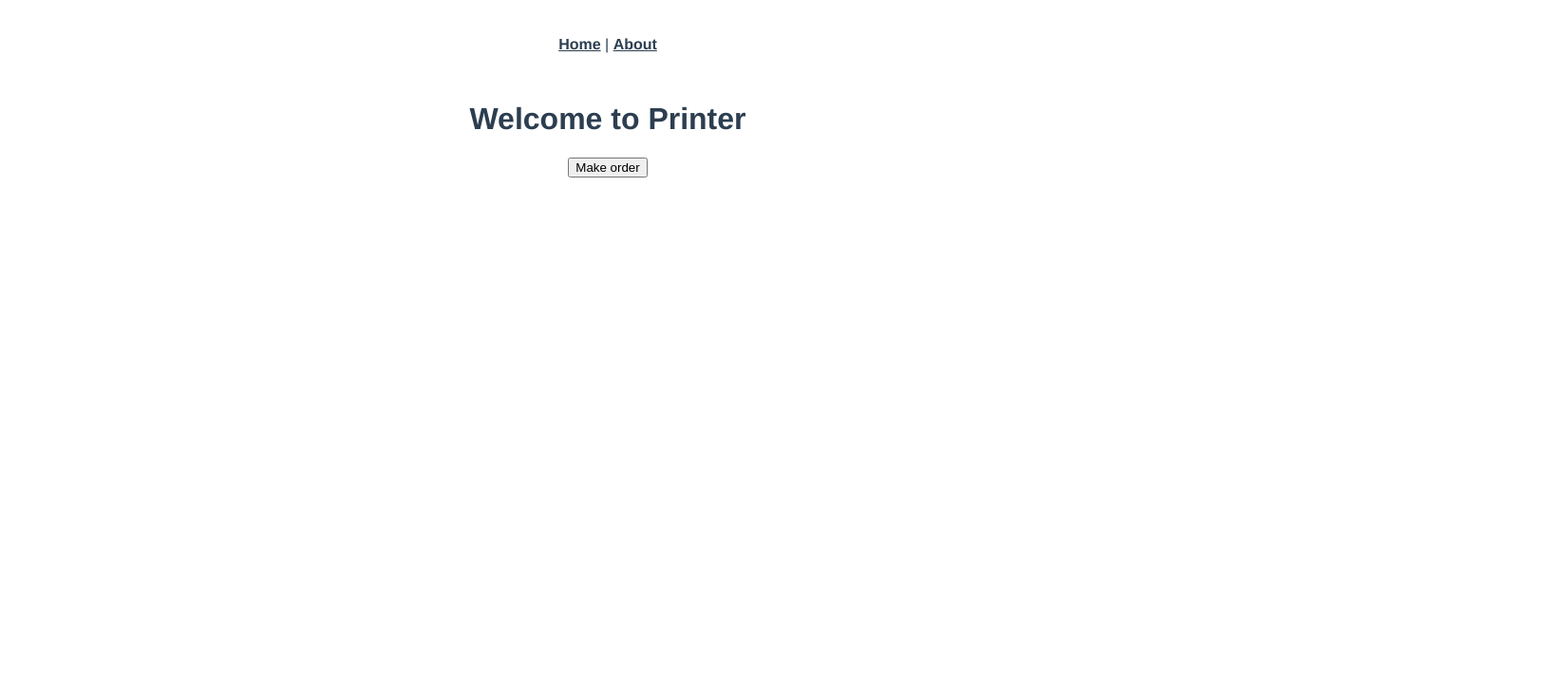
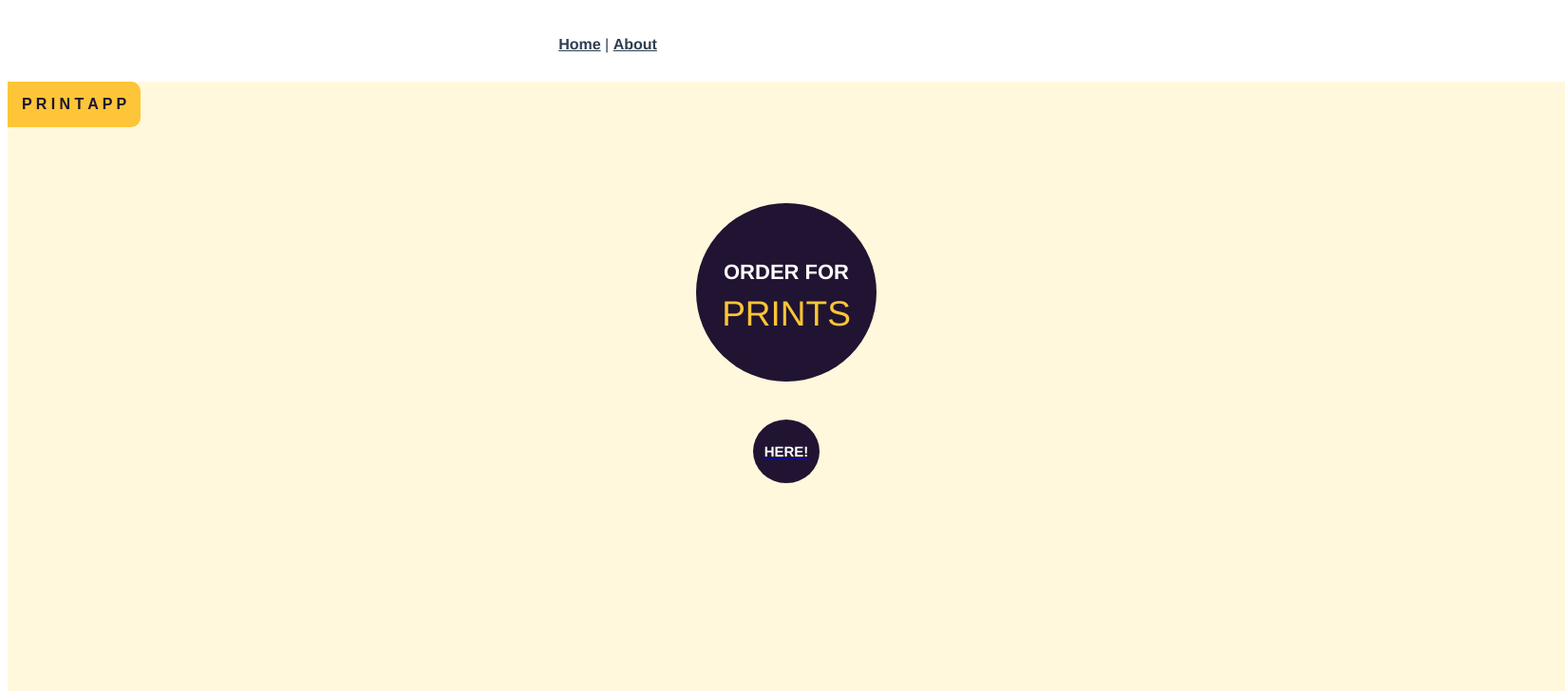
Before and after one commit to ozifirebrand/printfront, a Vue app: page /home in a window 1280 px wide. Shown: the top 728 px of the page at 95% size, 1648 px wide, since content can reach past the window. Built offline with nearby package versions, Linux system fonts and the light colour scheme.

Commit message:
Create welcome page

```diff
--- a/src/views/WelcomePage.vue
+++ b/src/views/WelcomePage.vue
@@ -1,36 +1,71 @@
 <template>
-  <h1 id="welcome-text">Welcome to Printer</h1>
-  <a href="/order-page"><ButtonComponent placeholder="Make order"/></a>
+  <div class="main-body">
+    <div id="home-button">
+      P R I N T A P P
+    </div>
+      <div id="center-circle">ORDER FOR<br>
+        <span style="position:relative; top: 10px; color:#FDC537; font-size: 37px; font-weight: normal">
+        PRINTS
+      </span>
+      </div>
+
+      <router-link to="/order-page">
+        <div id="click-here">HERE!</div>
+      </router-link>
+
+  </div>
 </template>
 
 <script>
-import ButtonComponent from "@/components/Button";
-import OrderPage from "@/views/OrderPage";
-const routes = {
-  "/order-page": OrderPage
-}
 export default {
   name: "WelcomePage",
-  components: {ButtonComponent},
-  data(){
-    return{
-      currentPath: window.location.hash
-    }
-  },
-
-  computed:{
-    currentView(){
-      return routes[this.currentPath.slice(1)]
-    }
-  },
-  mounted() {
-    window.addEventListener("hashchange", ()=>{
-      this.currentPath = window.location.hash
-    })
+  components: {
   }
 }
 </script>
+<!--#211432
+-->
+<style scoped>
+.main-body{
+  margin: auto;
+  width: 1640px;
+  height: 720px;
+  background-color: cornsilk;
+  position: relative;
+}
+#home-button{
+  border-radius: 0 10px 10px 0;
+  width: 140px;
+  background-color:#FDC537 ;
+  padding: 15px 0;
+  font-family: "Yu Gothic UI",sans-serif;
+  font-weight: bold;
+  text-align: center;
+  color:#211432 ;
+}
 
-<style scoped>
+#center-circle{
+  top: 80px;
+  position: relative;
+  width: 190px;
+  margin: auto;
+  border-radius: 50%;
+  background-color:#211432;
+  padding: 60px 0;
+  font-size: 22px;
+  font-weight: bold;
+  color: white ;
+}
 
+#click-here{
+  position: relative;
+  width: 70px;
+  margin: 120px auto auto;
+  padding: 25px 0;
+  border-radius: 50%;
+  background-color: #211432;
+  font-size: 15px;
+  font-weight: bold;
+  color: white;
+}
 </style>
```
